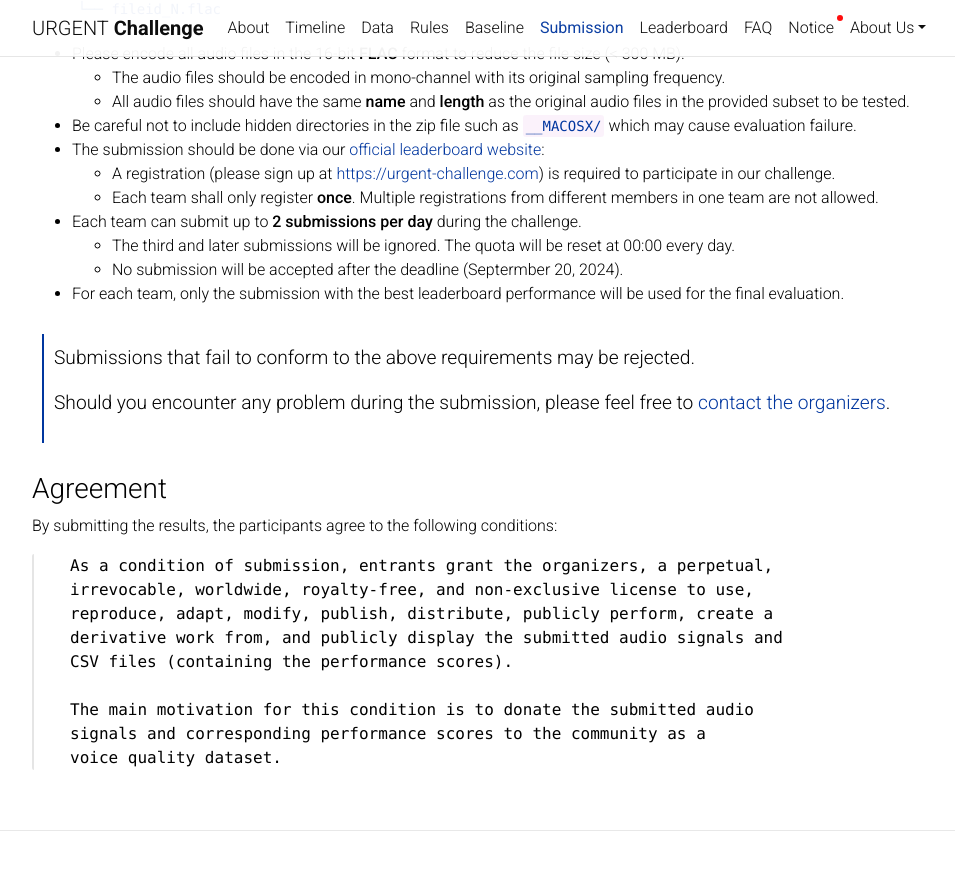
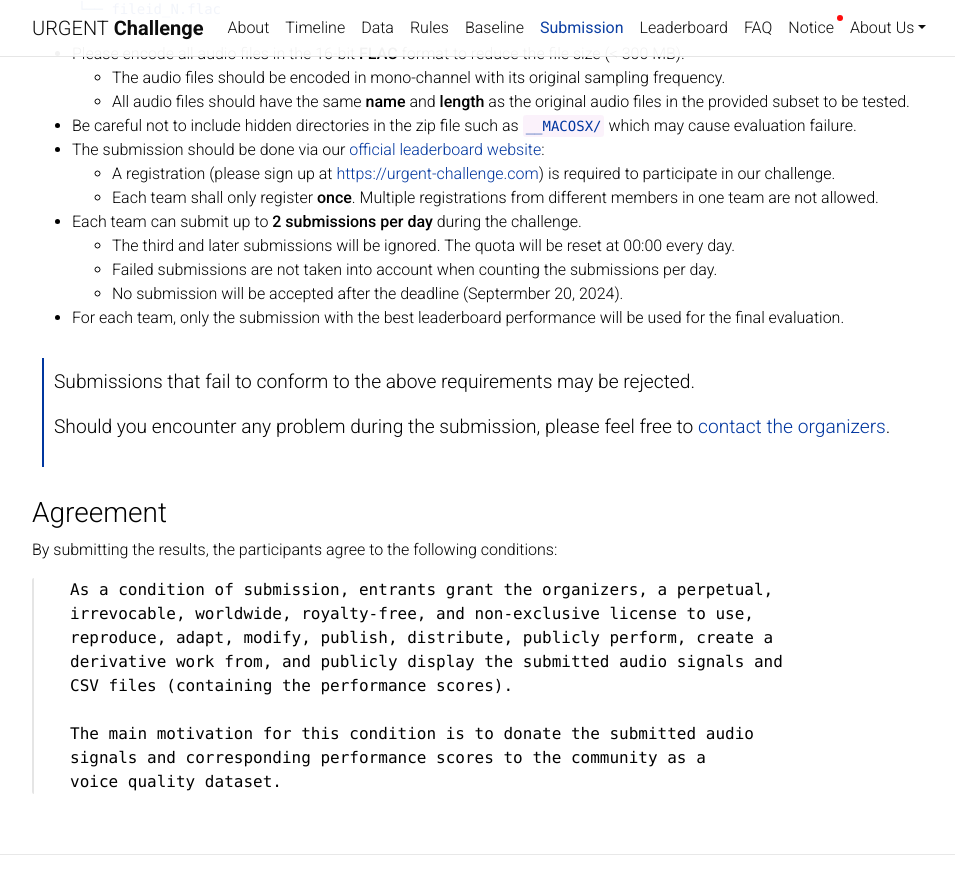
Before and after one commit to urgent-challenge/urgent2024, a Jekyll site: the page built from _pages/submission.md, in a window 1280 px wide and 900 px high, scrolled down 607 px. Shown: the top 894 px of the window, without its empty margins (163-1118 px from the left). Built offline with Jekyll 4.4.1, drawn with Linux system fonts in a browser that asks for light colours; comment, search, counter and statistics services are not loaded; a style sheet for code colours, icons or effects is not loaded.

Commit message:
Update submission description

```diff
--- a/_pages/submission.md
+++ b/_pages/submission.md
@@ -41,6 +41,7 @@ The submission system is open from June 20, 2024, to September 20, 2024 (23:59:5
   * Each team shall only register **once**. Multiple registrations from different members in one team are not allowed.
 * Each team can submit up to **2 submissions per day** during the challenge.
   * The third and later submissions will be ignored. The quota will be reset at 00:00 every day.
+  * Failed submissions are not taken into account when counting the submissions per day.
   * No submission will be accepted after the deadline (Septermber 20, 2024).
 * For each team, only the submission with the best leaderboard performance will be used for the final evaluation.
 
```
